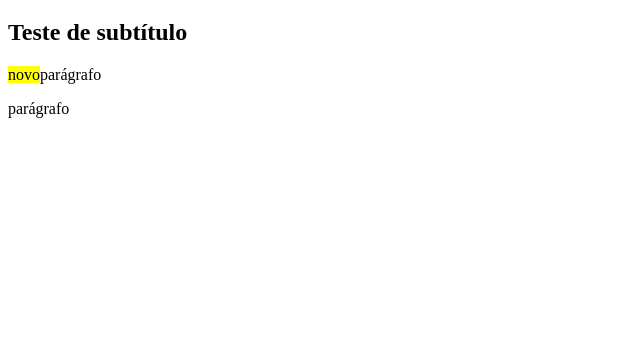
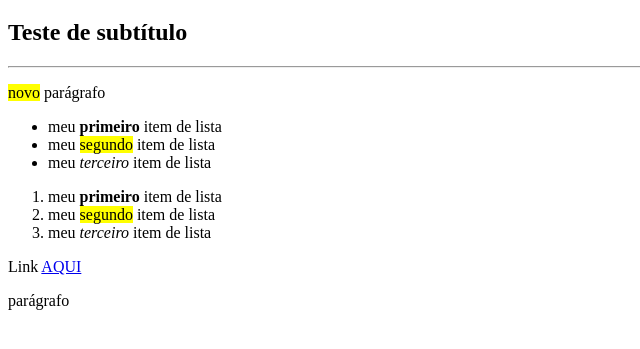
Before and after one commit to Robsonfer/programacao_web_fontend, a plain HTML site: page HTML/teste1.html in a window 1280 px wide. Shown: the part 61-410 px from the top of the page, without its empty margins (0-640 px from the left). Drawn offline with Linux system fonts and the light colour scheme.

Commit message:
finalizado html

```diff
--- a/HTML/teste1.html
+++ b/HTML/teste1.html
@@ -9,8 +9,23 @@
         <h1>Primeiro teste</h1>
 
         <h2>Teste de subtítulo</h2>
+        <hr>
 
-        <p><mark>novo</mark>parágrafo</p>
+        <p><mark>novo</mark> parágrafo</p>
+
+        <ul>
+            <li>meu <b>primeiro</b> item de lista</li>
+            <li>meu <mark>segundo</mark> item de lista</li>
+            <li>meu <i>terceiro</i> item de lista</li>
+        </ul>
+
+        <ol>
+            <li>meu <b>primeiro</b> item de lista</li>
+            <li>meu <mark>segundo</mark> item de lista</li>
+            <li>meu <i>terceiro</i> item de lista</li>
+        </ol>
+
+        <p>Link <a href="https://www.google.com.br" target="_blank">AQUI</a></p>
 
         <p>parágrafo</p>
     </body>
```
Also changed, not shown: HTML/aula10_desafio.html (added, +27 -0 lines).
